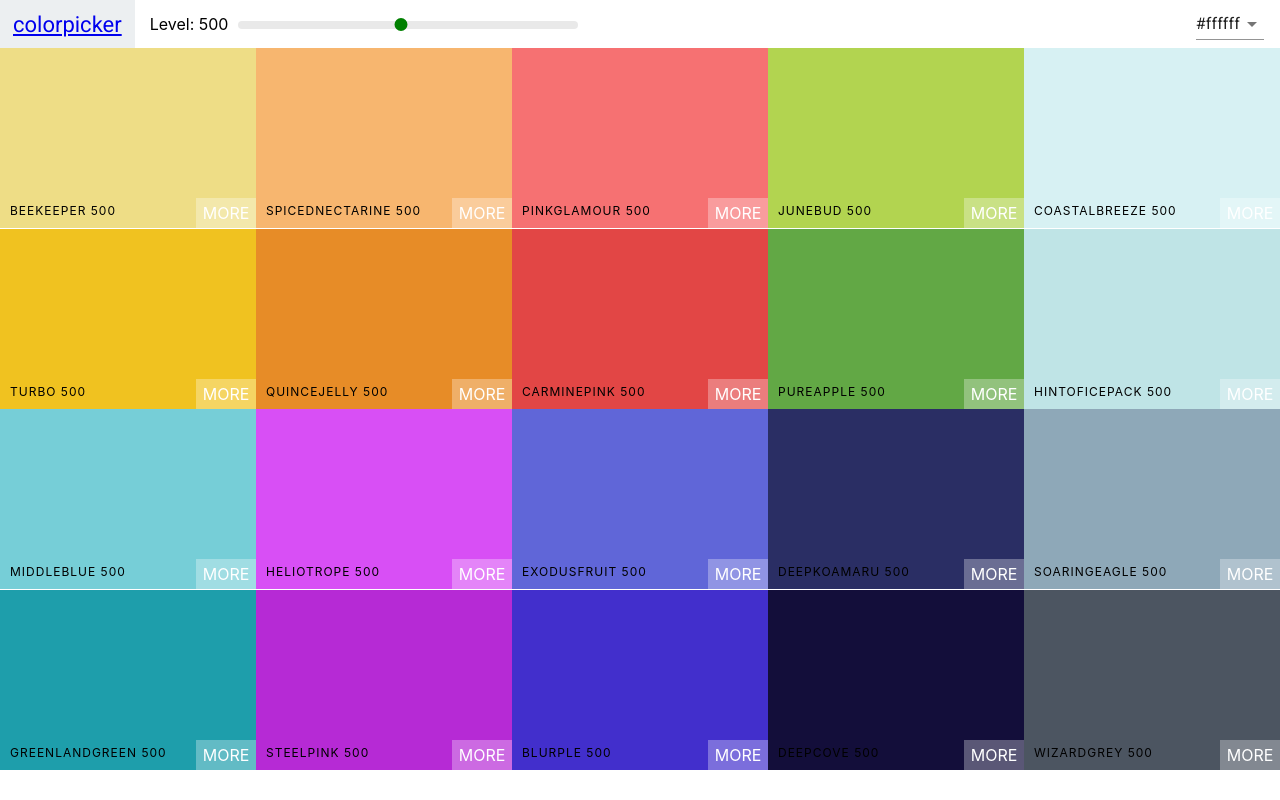
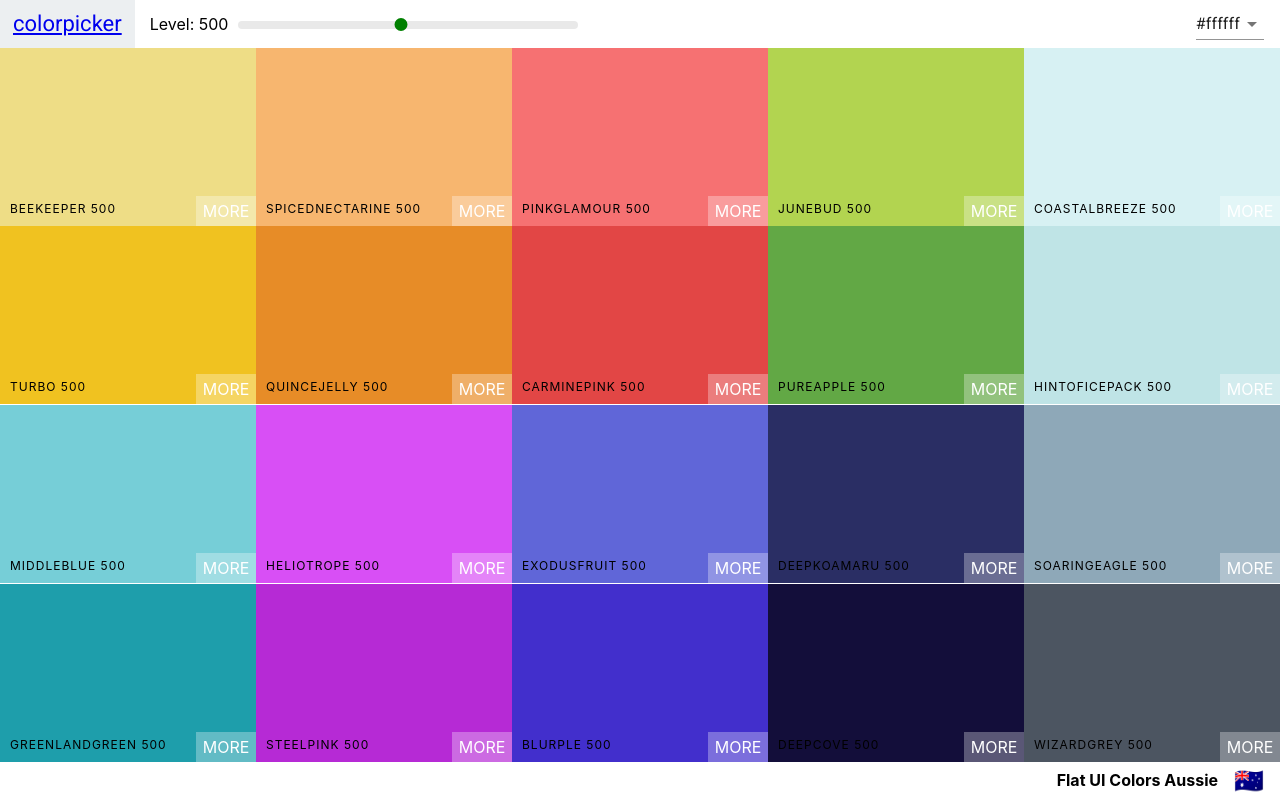
Before and after one commit to shaynemeyer/color-app, a React (Create React App) app: page / in a window 1280 px wide. Built offline with nearby package versions, Linux system fonts and the light colour scheme.

Commit message:
add palette footer

```diff
--- a/src/Palette.css
+++ b/src/Palette.css
@@ -1,7 +1,23 @@
 .Palette {
   height: 100vh;
+  display: flex;
+  flex-direction: column;
 }
 
 .Palette-colors {
   height: 90%;
 }
+
+.Palette-footer {
+  background-color: white;
+  height: 5vh;
+  display: flex;
+  justify-content: flex-end;
+  align-items: center;
+  font-weight: bold;
+}
+
+.emoji {
+  font-size: 1.5rem;
+  margin: 0 1rem;
+}
--- a/src/Palette.js
+++ b/src/Palette.js
@@ -19,10 +19,10 @@ class Palette extends Component {
   }
 
   render() {
-    const { colors } = this.props.palette;
+    const { colors, paletteName, emoji } = this.props.palette;
     const { level, format } = this.state;
     const colorBoxes = colors[level].map(color => (
-      <ColorBox background={color[format]} name={color.name} />
+      <ColorBox background={color[format]} name={color.name} key={color.id} />
     ));
     console.log(level);
     return (
@@ -33,7 +33,10 @@ class Palette extends Component {
           changeFormat={this.changeFormat}
         />
         <div className='Palette-colors'>{colorBoxes}</div>
-        {/* footer */}
+        <footer className='Palette-footer'>
+          {paletteName}
+          <span className='emoji'>{emoji}</span>
+        </footer>
       </div>
     );
   }
```
